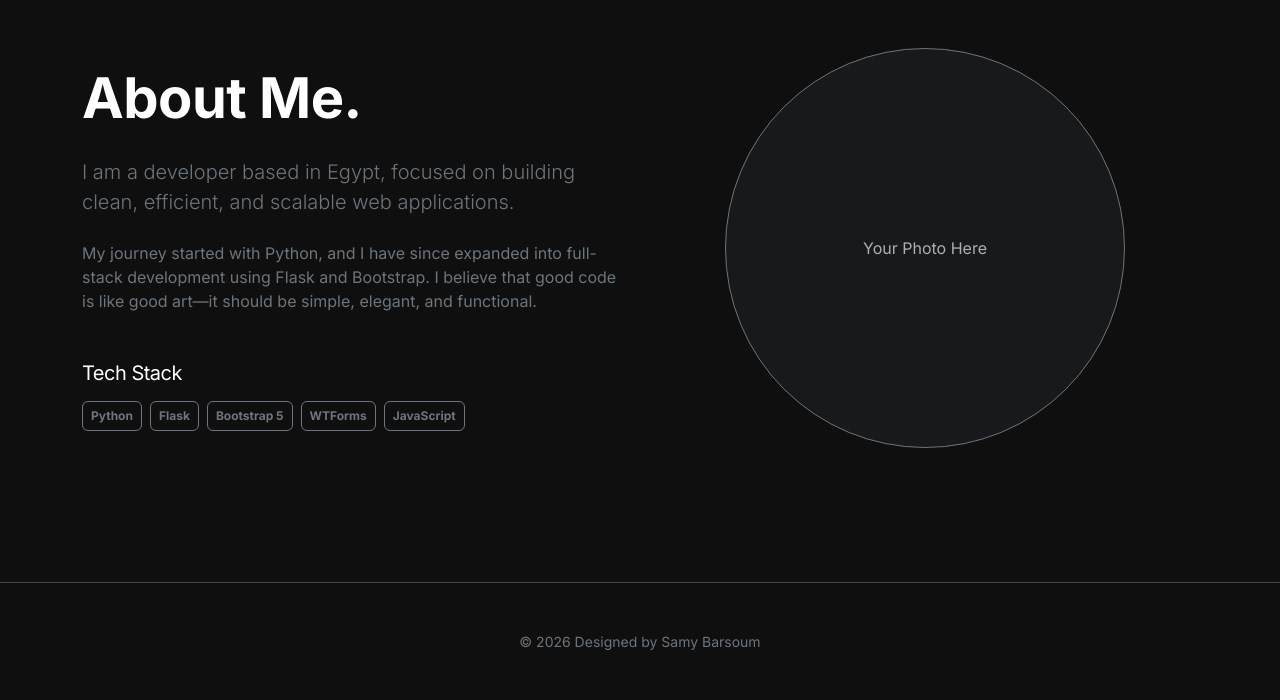
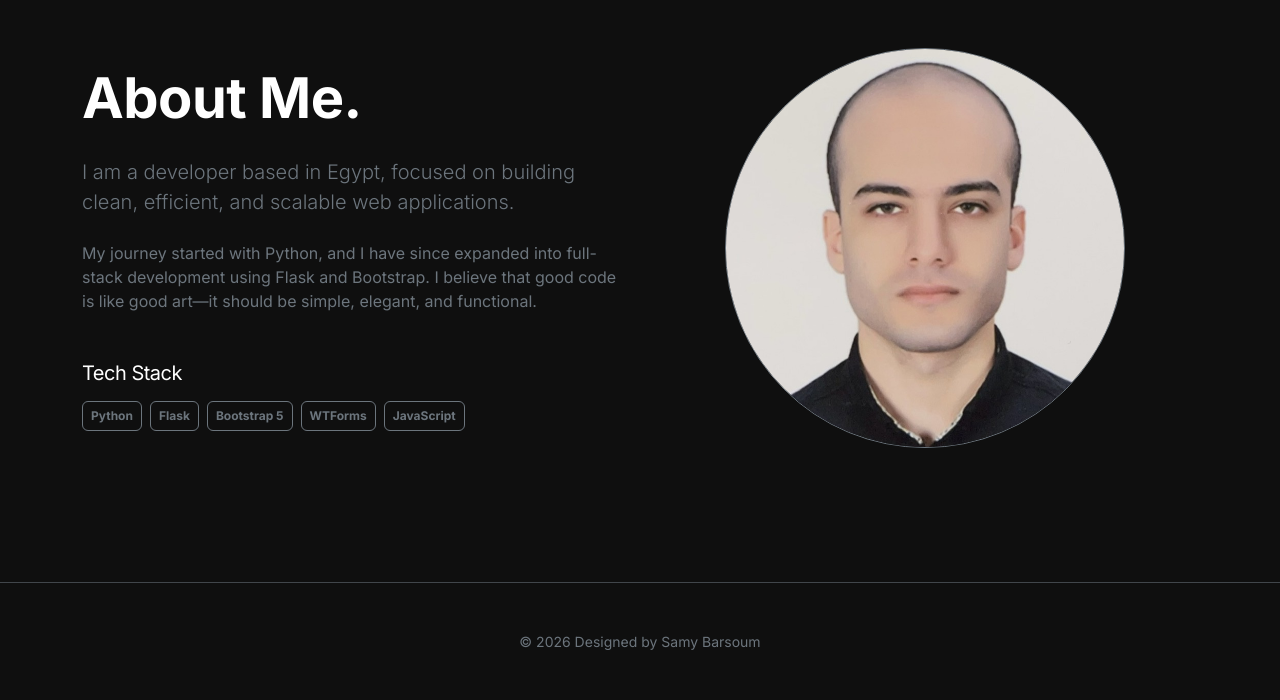
Before and after one commit to samybit/my-portfolio, a Flask app: page /about in a window 1280 px wide. Shown: the part 100-800 px from the top of the page. Run offline with Flask 3, Linux system fonts and the light colour scheme; some libraries are stand-ins or nearby versions.

Commit message:
Add personal img

```diff
--- a/static/css/style.css
+++ b/static/css/style.css
@@ -70,3 +70,15 @@ h6 {
 .no-border {
     border: none;
 }
+
+.bw-img {
+    width: 100%;
+    height: 100%;
+    object-fit: cover;
+    filter: grayscale(0%);
+    transition: filter 0.3s ease;
+}
+
+.bw-img:hover {
+    filter: grayscale(100%);
+}
--- a/templates/about.html
+++ b/templates/about.html
@@ -27,11 +27,10 @@
     </div>
 
     <div class="col-md-6 text-center">
-      <div class="ratio ratio-1x1 rounded-circle bg-secondary bg-opacity-10 border border-secondary mx-auto"
+      <div class="ratio ratio-1x1 rounded-circle overflow-hidden border border-secondary mx-auto"
         style="max-width: 400px;">
-        <div class="d-flex align-items-center justify-content-center h-100">
-          <span class="text-muted">Your Photo Here</span>
-        </div>
+        <img src="{{ url_for('static', filename='images/me.jpg') }}" alt="My Photo" class="bw-img"
+          style="object-fit: cover; width: 100%; height: 100%;">
       </div>
     </div>
   </div>
```
